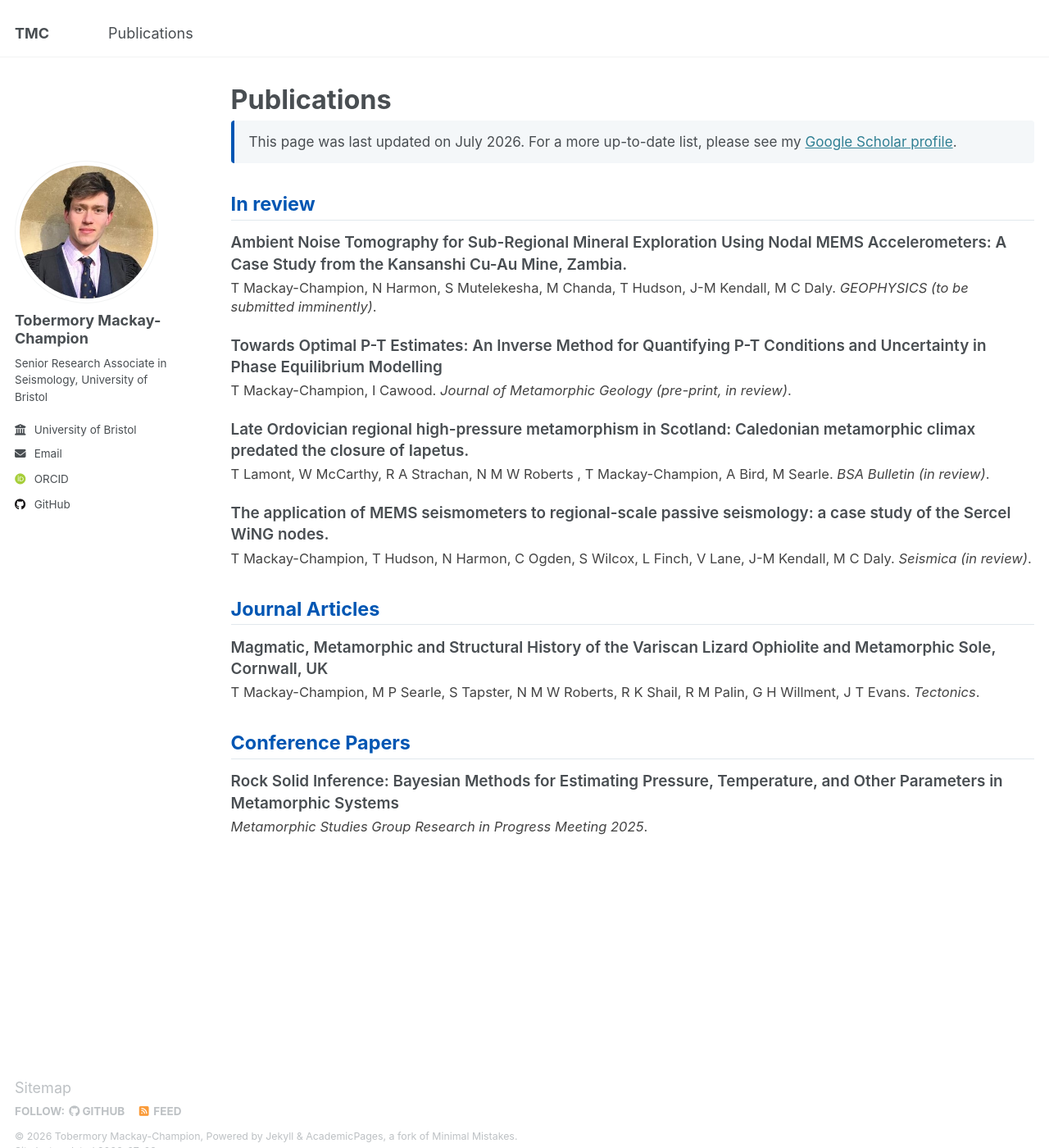
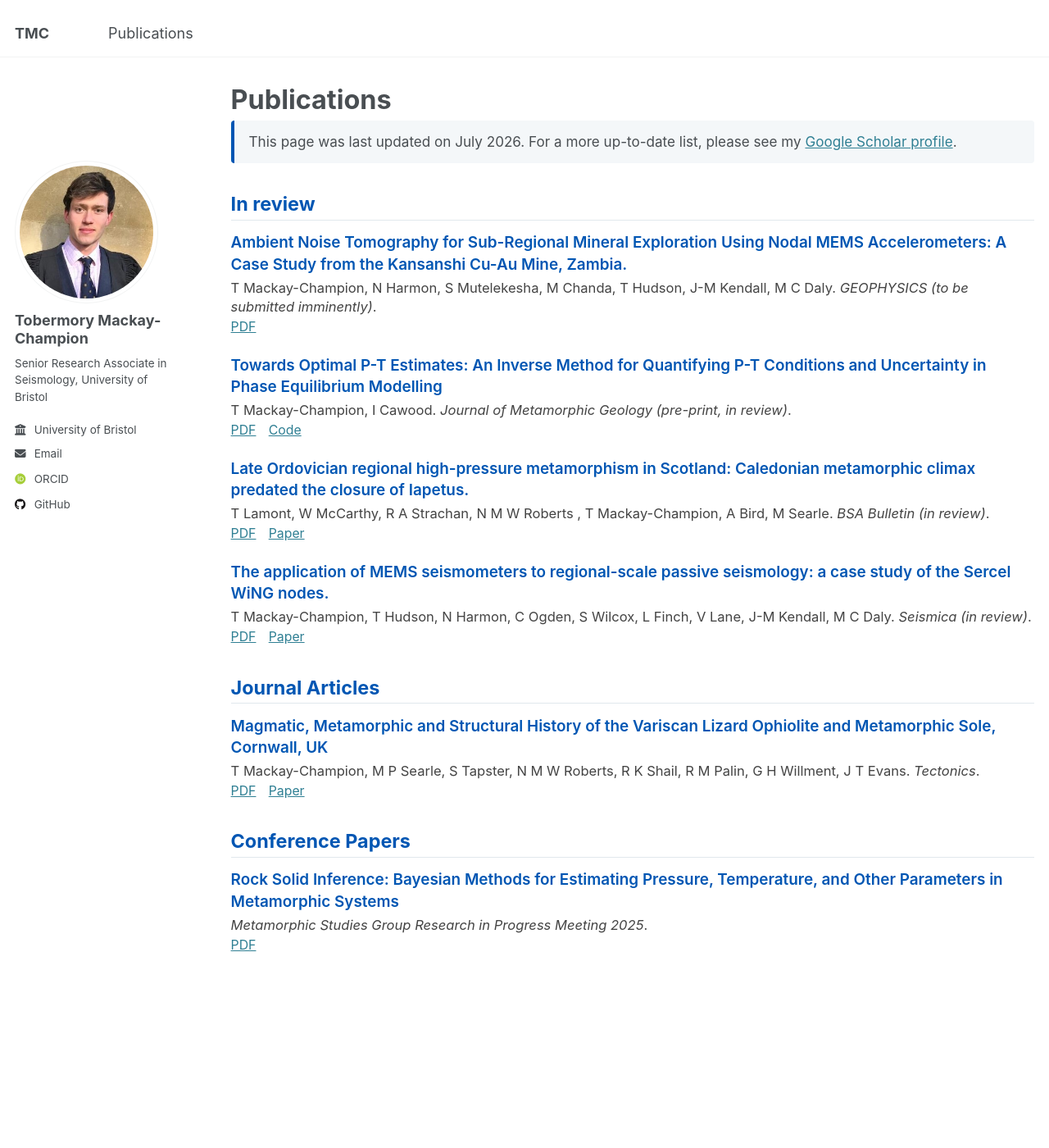
Before and after one commit to TMackay-Champion/TMackay-Champion.github.io, a Jekyll site: the page built from _pages/publications.html, in a window 1280 px wide and 1400 px high. Shown: the whole window at 82% size. Built offline with Jekyll 4.4.1, drawn with Linux system fonts in a browser that asks for light colours; some web fonts are replaced.

Commit message:
Enhance publication links with additional URLs

```diff
--- a/_pages/publications.html
+++ b/_pages/publications.html
@@ -56,8 +56,8 @@ author_profile: true
           {% for post in cat_posts reversed %}
             <li class="pub-item">
               <div class="pub-title">
-                {% if post.link or post.pdf or post.doi %}
-                  <a href="{{ post.link | default: post.pdf | default: post.doi }}">{{ post.title }}</a>
+                {% if post.paperurl or post.pdfurl or post.link or post.pdf or post.doi %}
+                  <a href="{{ post.paperurl | default: post.pdfurl | default: post.link | default: post.pdf | default: post.doi }}">{{ post.title }}</a>
                 {% else %}
                   {{ post.title }}
                 {% endif %}
@@ -68,7 +68,9 @@ author_profile: true
                 {% if post.year %} {{ post.year }}.{% endif %}
               </div>
               <div class="pub-links">
-                {% if post.pdf %}<a href="{{ post.pdf }}">PDF</a>{% endif %}
+                {% if post.pdfurl %}<a href="{{ post.pdfurl }}">PDF</a>{% elsif post.pdf %}<a href="{{ post.pdf }}">PDF</a>{% endif %}
+                {% if post.paperurl %}<a href="{{ post.paperurl }}">Paper</a>{% elsif post.link %}<a href="{{ post.link }}">Link</a>{% endif %}
+                {% if post.codeurl %}<a href="{{ post.codeurl }}">Code</a>{% endif %}
                 {% if post.doi %}<a href="{{ post.doi }}">DOI</a>{% endif %}
                 {% if post.cite %}<a href="{{ post.cite }}">Cite</a>{% endif %}
                 {% if post.slides %}<a href="{{ post.slides }}">Slides</a>{% endif %}
@@ -86,8 +88,8 @@ author_profile: true
     {% for post in site.publications reversed %}
       <li class="pub-item">
         <div class="pub-title">
-          {% if post.link or post.pdf or post.doi %}
-            <a href="{{ post.link | default: post.pdf | default: post.doi }}">{{ post.title }}</a>
+          {% if post.paperurl or post.pdfurl or post.link or post.pdf or post.doi %}
+            <a href="{{ post.paperurl | default: post.pdfurl | default: post.link | default: post.pdf | default: post.doi }}">{{ post.title }}</a>
           {% else %}
             {{ post.title }}
           {% endif %}
@@ -98,7 +100,9 @@ author_profile: true
           {% if post.year %} {{ post.year }}.{% endif %}
         </div>
         <div class="pub-links">
-          {% if post.pdf %}<a href="{{ post.pdf }}">PDF</a>{% endif %}
+          {% if post.pdfurl %}<a href="{{ post.pdfurl }}">PDF</a>{% elsif post.pdf %}<a href="{{ post.pdf }}">PDF</a>{% endif %}
+          {% if post.paperurl %}<a href="{{ post.paperurl }}">Paper</a>{% elsif post.link %}<a href="{{ post.link }}">Link</a>{% endif %}
+          {% if post.codeurl %}<a href="{{ post.codeurl }}">Code</a>{% endif %}
           {% if post.doi %}<a href="{{ post.doi }}">DOI</a>{% endif %}
           {% if post.cite %}<a href="{{ post.cite }}">Cite</a>{% endif %}
           {% if post.slides %}<a href="{{ post.slides }}">Slides</a>{% endif %}
```
